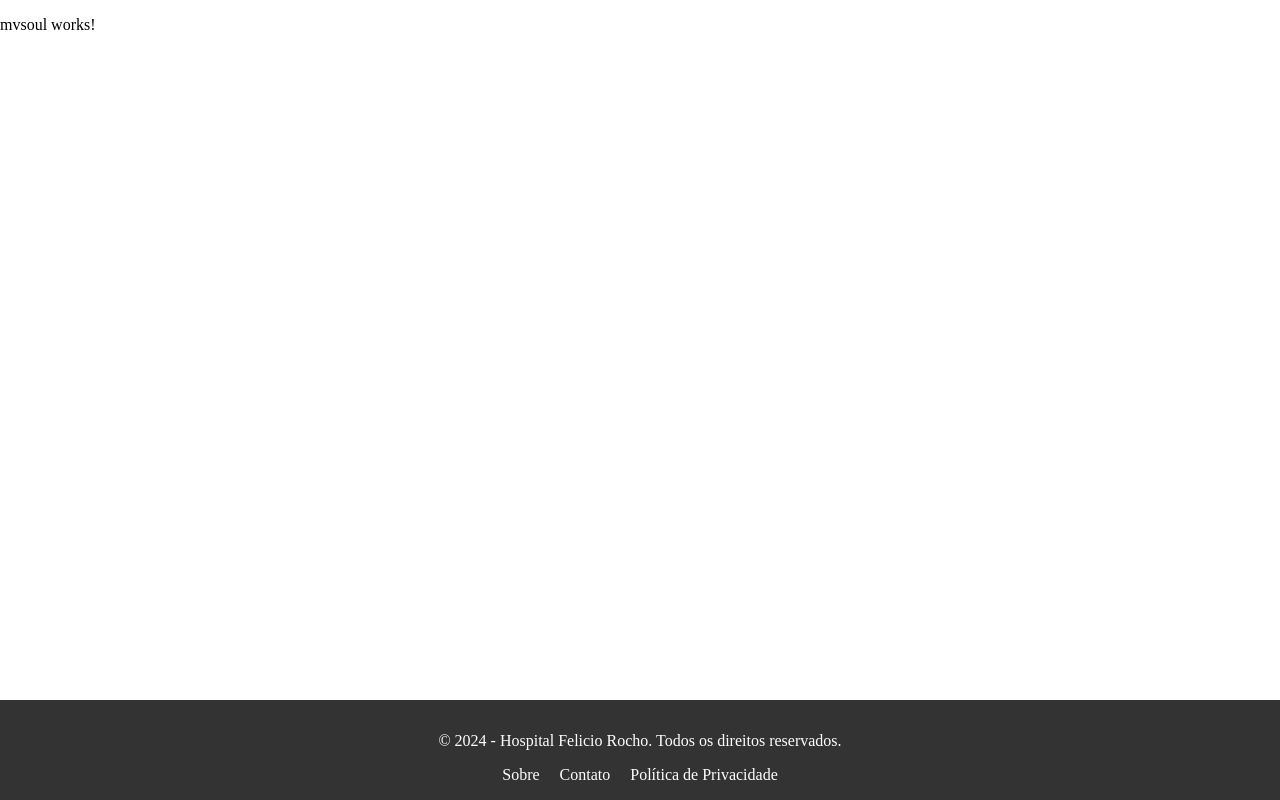
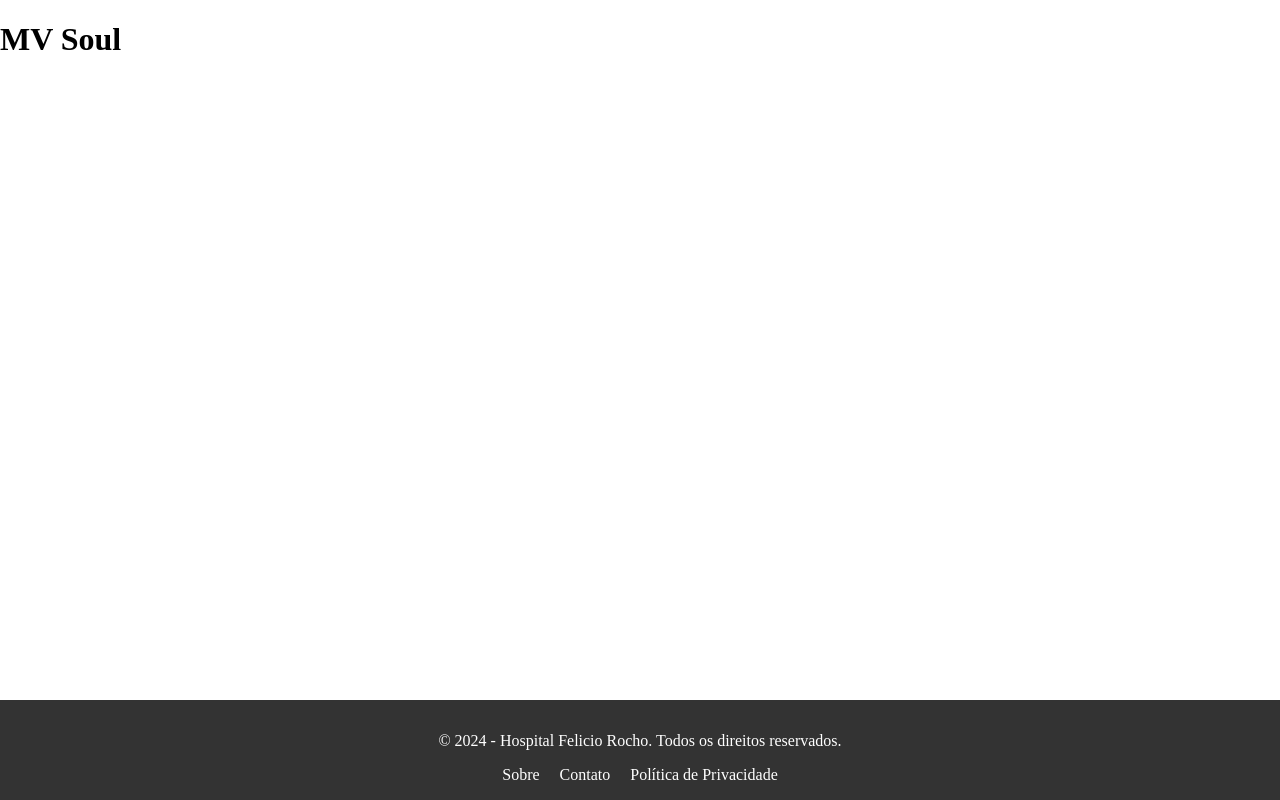
Before and after one commit to GabrielGBcode/mv-system, an Angular app: page /soulmv in a window 1280 px wide. Built offline with nearby package versions, Linux system fonts and the light colour scheme.

Commit message:
litte update in page MVSoul

```diff
--- a/src/app/components/pages/mvsoul/mvsoul.component.html
+++ b/src/app/components/pages/mvsoul/mvsoul.component.html
@@ -1 +1 @@
-<p>mvsoul works!</p>
+<h1>MV Soul</h1>
```
